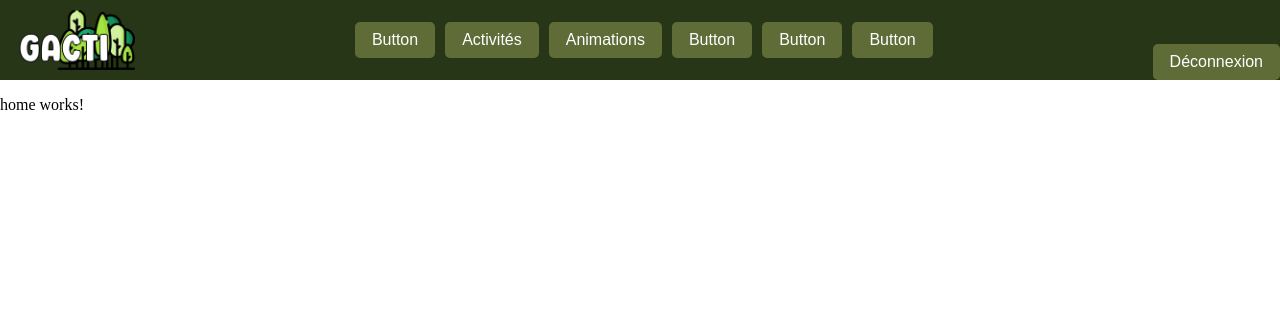
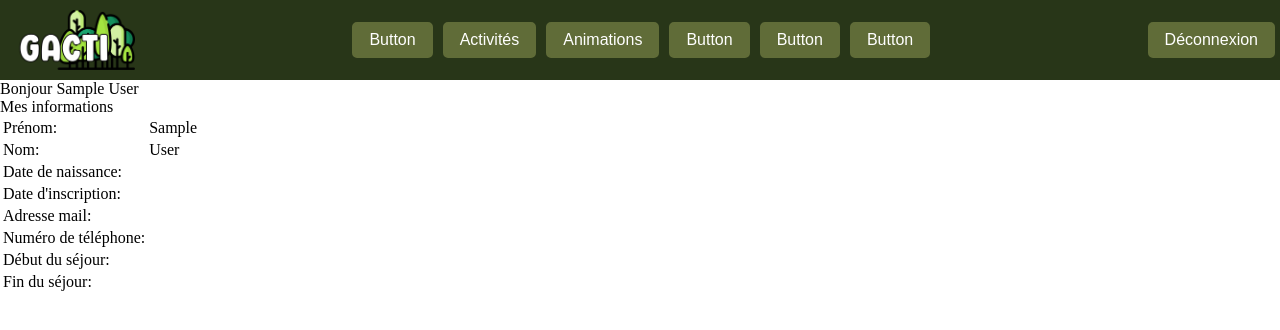
Before and after one commit to LudovicMARIE/Gacti-B3, an Angular app: page /home in a window 1280 px wide. Shown: the top 330 px of the page. Built offline with nearby package versions, Linux system fonts and the light colour scheme; sample sign-in values are in the browser's storage.

Commit message:
login done

```diff
--- a/src/app/home/home.component.html
+++ b/src/app/home/home.component.html
@@ -1,4 +1,53 @@
 <app-navbar></app-navbar>
-<p>
-  home works!
-</p>
+<div class="main">
+  <div class="hello">
+    <span class="hello-print">
+      Bonjour {{ User?.firstName}} {{User?.lastName}}
+    </span>
+  </div>
+  <div class="panel">
+    <div class="uppanel">
+
+    </div>
+
+    <div class="downpanel">
+      <div class="informations">
+        <span>Mes informations</span>
+          <table>
+            <tr>
+              <td>Prénom:</td>
+              <td>{{ User?.firstName }}</td>
+            </tr>
+            <tr>
+              <td>Nom:</td>
+              <td>{{ User?.lastName }}</td>
+            </tr>
+            <tr>
+              <td>Date de naissance:</td>
+              <td>{{ User?.birthDate }}</td>
+            </tr>
+            <tr>
+              <td>Date d'inscription:</td>
+              <td>{{ User?.registrationDate }}</td>
+            </tr>
+            <tr>
+              <td>Adresse mail:</td>
+              <td>{{ User?.mail }}</td>
+            </tr>
+            <tr>
+              <td>Numéro de téléphone:</td>
+              <td>{{ User?.phone }}</td>
+            </tr>
+            <tr>
+              <td>Début du séjour:</td>
+              <td>{{ User?.stayStartDate }}</td>
+            </tr>
+            <tr>
+              <td>Fin du séjour:</td>
+              <td>{{ User?.stayEndDate }}</td>
+            </tr>
+          </table>
+      </div>
+    </div>
+  </div>
+</div>
--- a/src/app/home/home.component.ts
+++ b/src/app/home/home.component.ts
@@ -1,4 +1,7 @@
 import { Component, OnInit } from '@angular/core';
+import { SessionService } from '../_services/session.service';
+import { User } from '../_interfaces/user';
+import { Router } from '@angular/router';
 
 @Component({
   selector: 'app-home',
@@ -6,10 +9,18 @@ import { Component, OnInit } from '@angular/core';
   styleUrls: ['./home.component.css']
 })
 export class HomeComponent implements OnInit {
-
-  constructor() { }
+User?: User;
+  constructor(private SessionService: SessionService,
+    private router: Router) { }
 
   ngOnInit() {
+    if(this.SessionService.getUser() == null){
+      this.router.navigateByUrl('');
+    }else{
+      console.log(this.SessionService.getUser());
+      this.User = this.SessionService.getUser();
+    }
+
   }
 
 }
--- a/src/app/login/login.component.html
+++ b/src/app/login/login.component.html
@@ -18,27 +18,6 @@
             <div class="wrong-pass" *ngIf="errorMessage">
               {{ errorMessage }}
             </div>
-            <!-- <?php
-            if (isset($_GET["var"])){
-              if($_GET["var"] == "wrong"){?>
-              <div class="wrong-pass" id="wrong-pass">
-                Identifiant et/ou mot de passe incorrect
-              </div>
-               <?php
-              }
-            }
-            ?> -->
             <button type="submit" id='btnLog'>Connexion</button>
   </form>
 </div>
-<script>
-  const targetDiv = document.getElementById("loading");
-      const btn = document.getElementById("btnLog");
-      btn.onclick = function () {
-        //if (targetDiv.style.display !== "block") {
-          targetDiv.style.display = "block";
-          document.getElementById("wrong-pass").style.display = "none";
-        }
-  //document.getElementById("actList").innerHTML = "Chargement en cours..";
-  //        DivActList.style.display = "block";
-</script>
--- a/src/app/login/login.component.ts
+++ b/src/app/login/login.component.ts
@@ -3,6 +3,7 @@ import { LoginService } from '../_services/login.service';
 import { FormGroup, Validators, FormControl } from '@angular/forms';
 import { User } from '../_interfaces/user';
 import { SessionService } from '../_services/session.service';
+import { Router } from '@angular/router';
 
 @Component({
   selector: 'app-login',
@@ -16,7 +17,8 @@ export class LoginComponent implements OnInit {
   password!: string;
 
   constructor(private loginService: LoginService,
-    private sessionService: SessionService) { }
+    private sessionService: SessionService,
+    private Router: Router) { }
 
   ngOnInit() {
     this.form = new FormGroup({
@@ -28,6 +30,10 @@ export class LoginComponent implements OnInit {
 
 
   onSubmit(): void {
+    const targetDiv = document.getElementById("loading");
+    if (targetDiv != null){
+      targetDiv.style.display = "block";
+    }
     this.errorMessage = null;
     this.username = this.form.get('username')?.value;
     this.password = this.form.get('password')?.value;
@@ -36,6 +42,9 @@ export class LoginComponent implements OnInit {
         next: (response) => {
           if (response['COUNT(*)'] !== 1) {
             this.errorMessage = 'Identifiant et/ou mot de passe incorrect';
+            if (targetDiv != null){
+              targetDiv.style.display = "none";
+            }
             return;
           }else{
             let currentUser: User = {
@@ -54,66 +63,18 @@ export class LoginComponent implements OnInit {
 
           }
           this.sessionService.createSession(currentUser);
-          console.log(currentUser);
           }
-          console.log('successful call', response);
-          // Handle successful login here (e.g., routing, storage)
-
+          this.Router.navigateByUrl('home');
 
         },
         error: (error) => {
           this.errorMessage = 'Identifiant et/ou mot de passe incorrect';
           console.error('Error logging in', error);
+          if (targetDiv != null){
+            targetDiv.style.display = "none";
+          }
         }
       });
   }
 
-  /*
-  $sql = "SELECT COUNT(*),TYPEPROFIL,NOMCOMPTE,PRENOMCOMPTE,DATEINSCRIP, DATE_FORMAT(DATEINSCRIP,'%d/%m/%Y') AS DATEINSCRIPFORMAT,DATEFERME,DATEDEBSEJOUR,DATE_FORMAT(DATEDEBSEJOUR,'%d/%m/%Y') AS DATEDEBSEJOURFORMAT,DATEFINSEJOUR,DATE_FORMAT(DATEFINSEJOUR,'%d/%m/%Y') AS DATEFINSEJOURFORMAT,DATENAISCOMPTE,DATE_FORMAT(DATENAISCOMPTE,'%d/%m/%Y') AS DATENAISCOMPTEFORMAT,ADRMAILCOMPTE,NOTELCOMPTE FROM compte WHERE USER = '$username' and MDP = '$password'";
-  $query = mysqli_query($con,$sql);
-  $result = mysqli_fetch_assoc($query);
-  $typeprofil = $result['TYPEPROFIL'];
-  $nomcompte = $result['NOMCOMPTE'];
-  $prenomcompte = $result['PRENOMCOMPTE'];
-  $DATEINSCRIP = $result['DATEINSCRIPFORMAT'];
-  $DATEFERME = $result['DATEFERME'];
-  $DATEDEBSEJOUR = $result['DATEDEBSEJOURFORMAT'];
-  $DATEFINSEJOUR = $result['DATEFINSEJOURFORMAT'];
-  $DATENAISCOMPTE = $result['DATENAISCOMPTEFORMAT'];
-  $ADRMAILCOMPTE = $result['ADRMAILCOMPTE'];
-  $NOTELCOMPTE = $result['NOTELCOMPTE'];
-
-  $result = mysqli_query($con, $sql);
-  $row = $result->fetch_assoc();
-  $counter = (int) $row["COUNT(*)"];
-  if ($counter != 1) {
-      header("location:../index.php?var=wrong");
-  }else {
-      mysqli_close($con);
-      session_start();
-      $_SESSION['Username'] = $username;
-      $_SESSION['TypeCompte'] = $typeprofil;
-      $_SESSION['nomCompte'] = $nomcompte;
-      $_SESSION['prenomCompte'] = $prenomcompte;
-      $_SESSION['DATEINSCRIP'] = $DATEINSCRIP;
-      $_SESSION['DATEFERME'] = $DATEFERME;
-      $_SESSION['DATEDEBSEJOUR'] = $DATEDEBSEJOUR;
-      $_SESSION['DATEFINSEJOUR'] = $DATEFINSEJOUR;
-      $_SESSION['DATENAISCOMPTE'] = $DATENAISCOMPTE;
-      $_SESSION['ADRMAILCOMPTE'] = $ADRMAILCOMPTE;
-      $_SESSION['NOTELCOMPTE'] = $NOTELCOMPTE;
-
-      if ($typeprofil == 0) {
-          header("location:../users/admin/admin.php");
-      }elseif ($typeprofil == 2) {
-          header("location:../users/encadrant/main.php");
-      }else {
-          header("location:../users/visiteur/main.php");
-      }
-
-}?>
-
-
-
-  */
 }
--- a/src/app/navbar/navbar.component.html
+++ b/src/app/navbar/navbar.component.html
@@ -10,8 +10,10 @@
     <button (click)="test()">Button</button>
     <button (click)="test()">Button</button>
   </div>
+  <div class="btnDisconnect">
+    <button (click)="disconnectUser()">Déconnexion</button>
+  </div>
 
-  <button (click)="test()"    onclick="location.href='../../trt/deconnection.php'">Déconnexion</button>
 
 
 </nav>
--- a/src/app/navbar/navbar.component.scss
+++ b/src/app/navbar/navbar.component.scss
@@ -35,6 +35,13 @@ nav ul li{
     padding:5px 0px;
 }
 
+.btnDisconnect{
+    display:flex;
+    justify-content: center;
+    align-items: center;
+    margin-right:5px;
+}
+
 
 button{
     background-color: #606c38;
--- a/src/app/navbar/navbar.component.ts
+++ b/src/app/navbar/navbar.component.ts
@@ -1,4 +1,6 @@
 import { Component, OnInit } from '@angular/core';
+import { SessionService } from '../_services/session.service';
+import { Router } from '@angular/router';
 
 @Component({
   selector: 'app-navbar',
@@ -7,7 +9,8 @@ import { Component, OnInit } from '@angular/core';
 })
 export class NavbarComponent implements OnInit {
 
-  constructor() { }
+  constructor(private SessionService: SessionService,
+    private router: Router) { }
 
   ngOnInit() {
   }
@@ -16,4 +19,9 @@ export class NavbarComponent implements OnInit {
   test(){
     console.log("test");
   }
+
+  disconnectUser(){
+    this.SessionService.destroySession();
+    this.router.navigateByUrl('');
+  }
 }
```
Also changed, not shown: src/app/_services/session.service.ts (+4 -3 lines).
